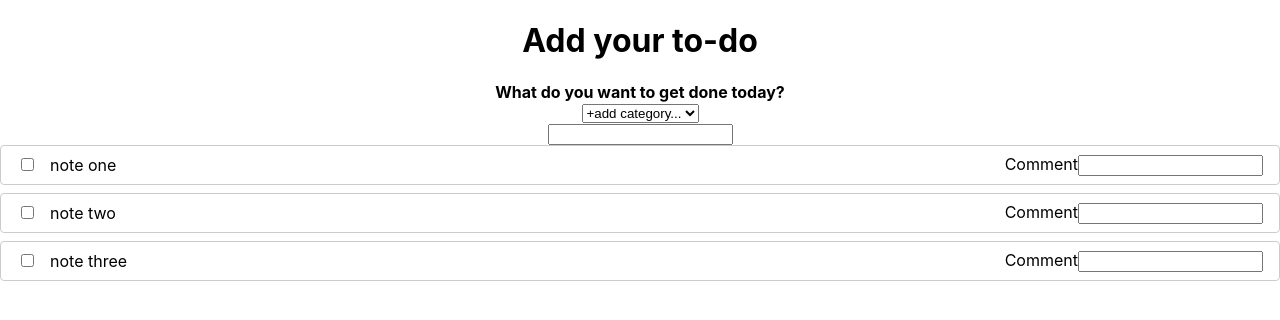
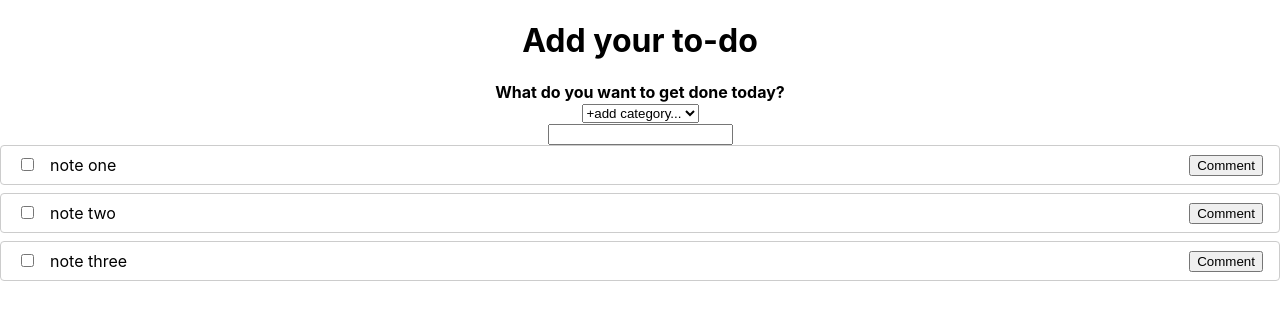
Before and after one commit to buhordenys/test, a React (Create React App) app: page / in a window 1280 px wide. Shown: the top 320 px of the page. Built offline with nearby package versions, Linux system fonts and the light colour scheme.

Commit message:
checkbox step 4 UTTER

```diff
--- a/src/Components/Comment.js
+++ b/src/Components/Comment.js
@@ -1,10 +1,12 @@
 import React from "react";
+import TextAreaComment from "./TextAreaComment";
 
-function Comment() {
+function Comment(props) {
     return (
         <span>
-            Comment
-            <input type="textarea"/>
+            <button className="comment" onClick={TextAreaComment}>
+                Comment
+            </button>
         </span>
 
     )
--- a/src/Components/Item.js
+++ b/src/Components/Item.js
@@ -16,7 +16,7 @@ let styles = {
     }
 }
 
-function Item({ todo, onChange}) {
+function Item({ todo, onDelete, onCheck}) {
     let clases = []
 
     if (todo.complete) {
@@ -30,7 +30,11 @@ function Item({ todo, onChange}) {
                     type="checkbox"
                     checked={todo.complete}
                     style={styles.input}
-                    onChange={ () => onChange(todo.id)}
+                    onChange={()=>{
+                        onCheck(todo.id);
+                        onDelete(todo.id)
+                        }
+                    }
                 />
                 {todo.title}
             </span>
--- a/src/Components/List.js
+++ b/src/Components/List.js
@@ -13,7 +13,7 @@ function List(props) {
     return (
         <ul style={style.ul}>
             { props.arrNote.map(todo => {
-                return <Item todo={todo} key={todo.id} onChange={(props.switch, props.clearArr)}/>
+                return <Item todo={todo} key={todo.id} onDelete={props.cleanItem} onCheck={props.сheckMark}/>
             })}
         </ul>
     )
--- a/src/Components/Notes.js
+++ b/src/Components/Notes.js
@@ -36,7 +36,7 @@ function Notes() {
     return (
         <div>
             <input className="noteInput" type="text"></input>
-            <List arrNote={arrNote} switch={switchTodo} clearArr={clearTodo}/>
+            <List arrNote={arrNote} сheckMark={switchTodo} cleanItem={clearTodo}/>
         </div>
     )
 }
--- a/src/Components/SelectCategory.js
+++ b/src/Components/SelectCategory.js
@@ -1,11 +1,18 @@
 import React from "react";
 
-//todo Category -> SelectCategory
 function SelectCategory() {
+    let arrCategory = [
+        {}
+    ]
+
+    function addSelectCategory() {
+
+    }
+
     return (
         <div>
             <select /*onchange=""*/ >
-                <option>+add category...</option>
+                <option onClick={addSelectCategory}>+add category...</option>
             </select>
         </div>
 
--- /dev/null
+++ b/src/Components/TextAreaComment.js
@@ -0,0 +1,19 @@
+import React from 'react'
+
+function TextAreaComment() {
+    let arrComment = [
+        {}
+    ]
+
+    function arrTextAreaComment() {
+        arrComment.push()
+    }
+
+    return <input
+        className="textAreaComment"
+        type="textarea"
+    />
+}
+
+
+export default TextAreaComment;
```
